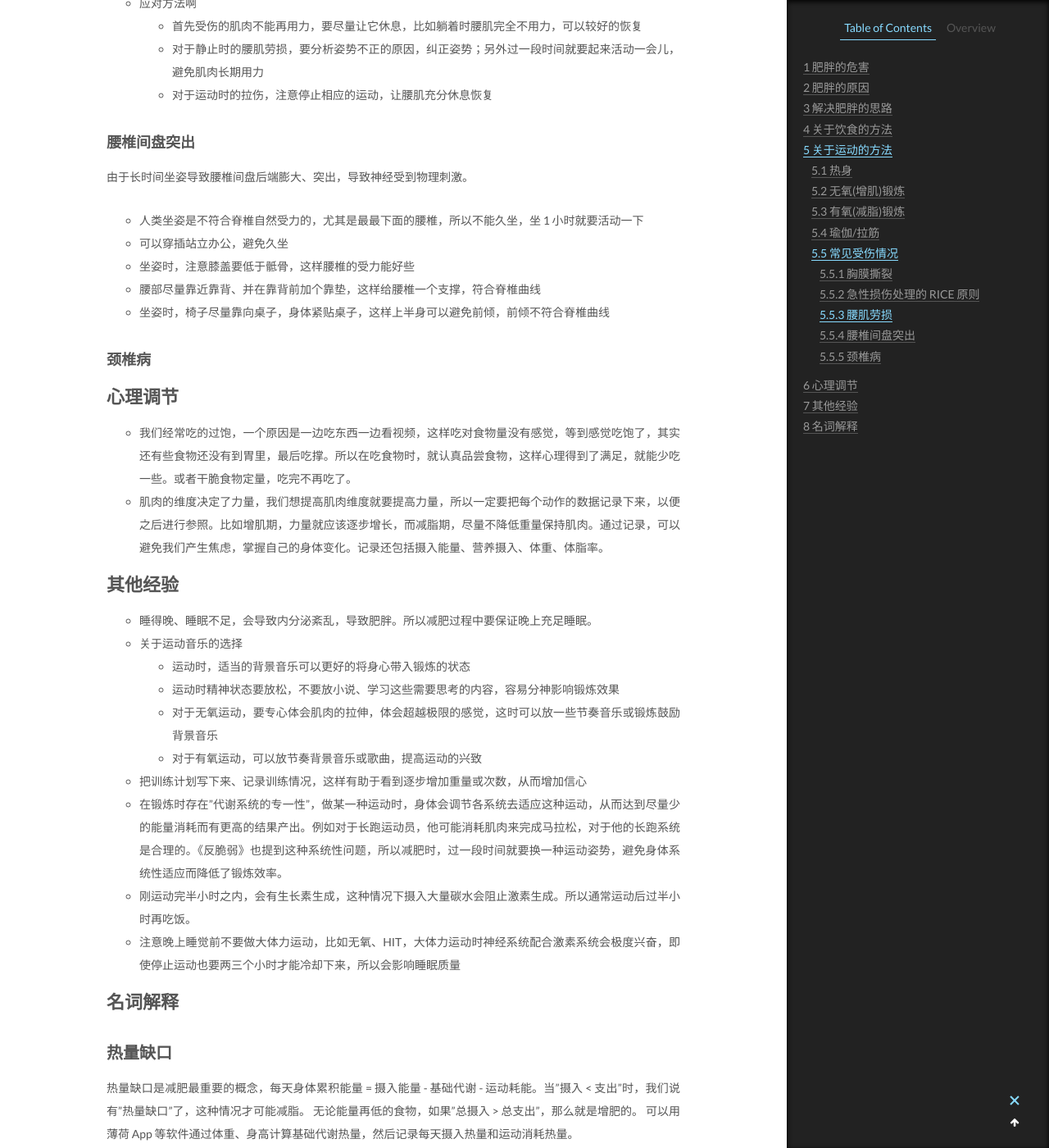
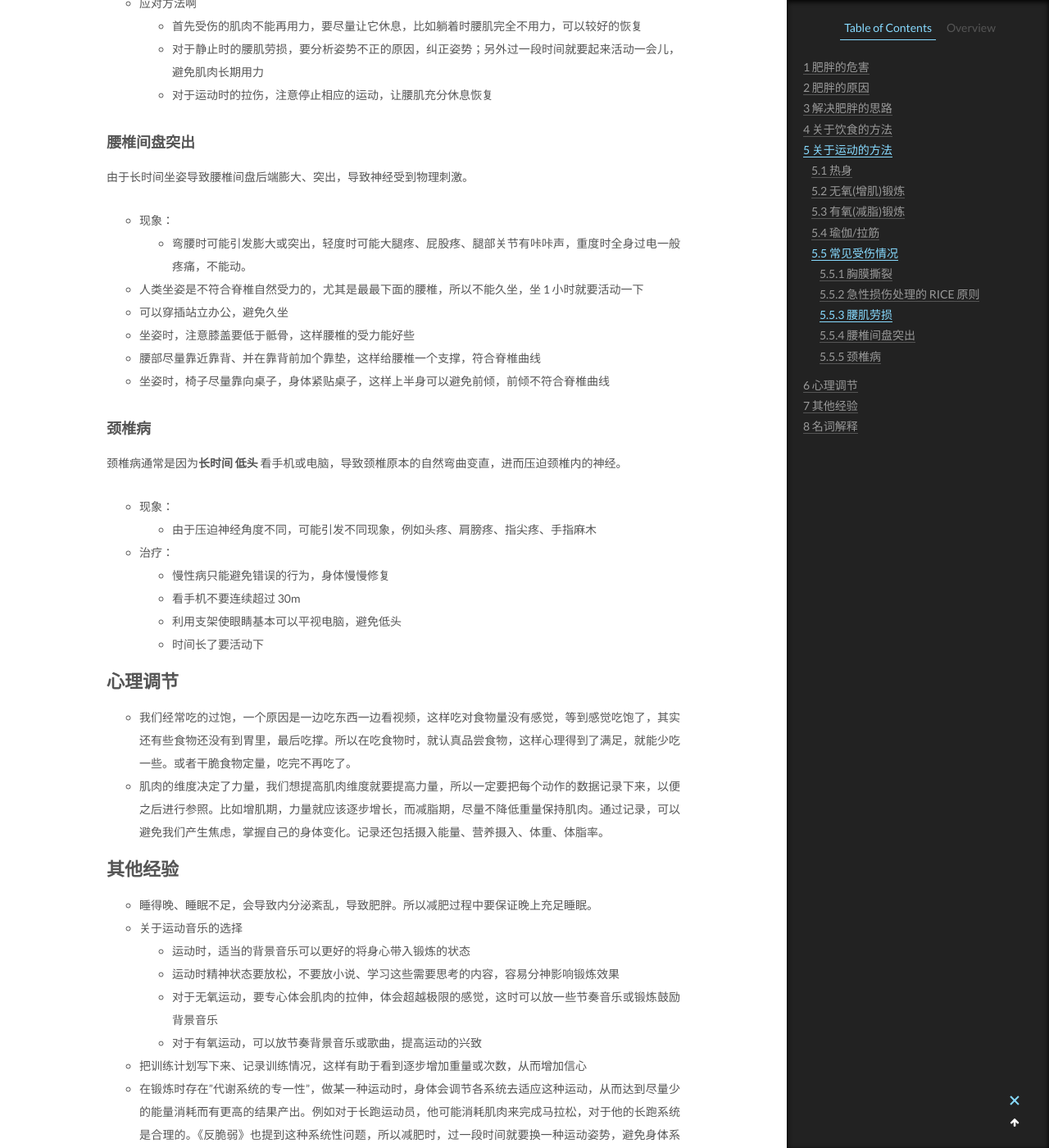
Before and after one commit to CodeHunter2006/CodeHunter2006.github.io, a Jekyll site: the page built from _posts/2020-06-07-Lose_Weight.md, in a window 1280 px wide and 1400 px high, scrolled down 10239 px. Shown: the whole window at 82% size. Built offline with Jekyll 4.4.1, drawn with Linux system fonts in a browser that asks for light colours.

Commit message:
doc: add contents

```diff
--- a/_posts/2020-06-07-Lose_Weight.md
+++ b/_posts/2020-06-07-Lose_Weight.md
@@ -315,6 +315,9 @@ tags: Healthy
 
 由于长时间坐姿导致腰椎间盘后端膨大、突出，导致神经受到物理刺激。
 
+- 现象：
+  - 弯腰时可能引发膨大或突出，轻度时可能大腿疼、屁股疼、腿部关节有咔咔声，重度时全身过电一般疼痛，不能动。
+
 - 人类坐姿是不符合脊椎自然受力的，尤其是最最下面的腰椎，所以不能久坐，坐 1 小时就要活动一下
 - 可以穿插站立办公，避免久坐
 - 坐姿时，注意膝盖要低于骶骨，这样腰椎的受力能好些
@@ -322,6 +325,17 @@ tags: Healthy
 - 坐姿时，椅子尽量靠向桌子，身体紧贴桌子，这样上半身可以避免前倾，前倾不符合脊椎曲线
 
 ### 颈椎病
+
+颈椎病通常是因为**长时间** **低头** 看手机或电脑，导致颈椎原本的自然弯曲变直，进而压迫颈椎内的神经。
+
+- 现象：
+  - 由于压迫神经角度不同，可能引发不同现象，例如头疼、肩膀疼、指尖疼、手指麻木
+
+- 治疗：
+  - 慢性病只能避免错误的行为，身体慢慢修复
+  - 看手机不要连续超过 30m
+  - 利用支架使眼睛基本可以平视电脑，避免低头
+  - 时间长了要活动下
 
 # 心理调节
 
```
